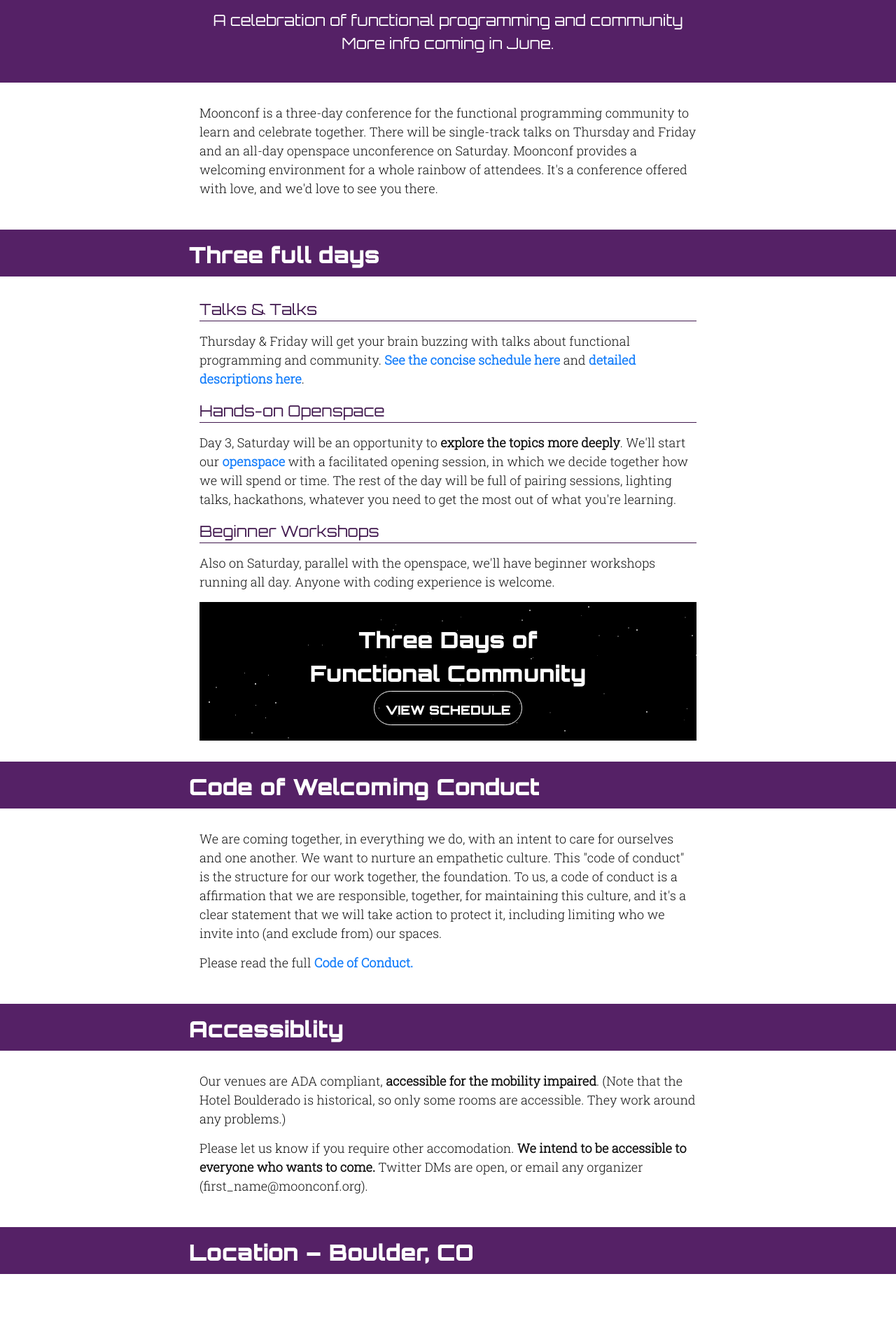
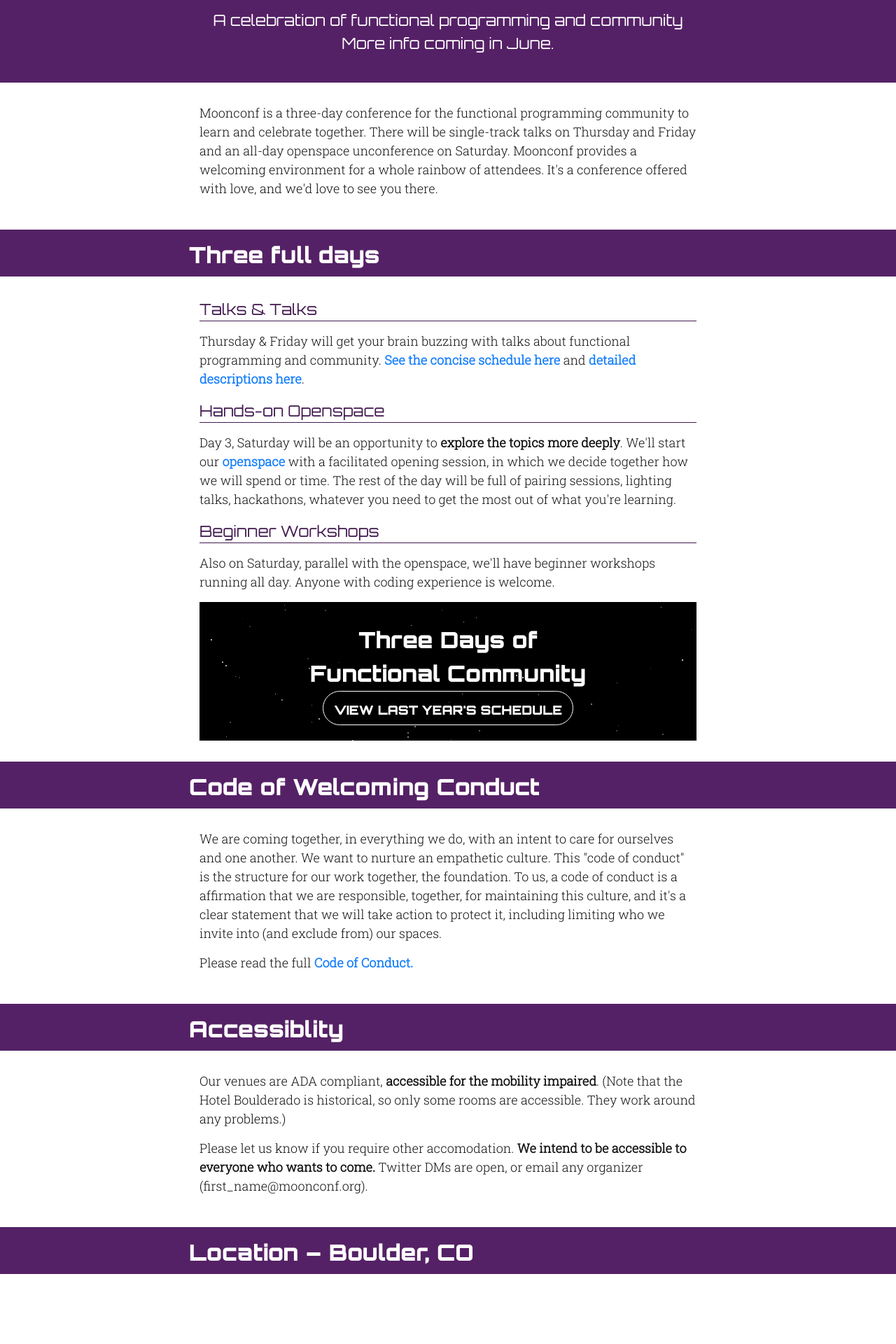
Before and after one commit to maitria/moonconf.org, a Jekyll site: the page built from index.html, in a window 1280 px wide. Shown: the part 369-2289 px from the top of the page at 70% size. Built offline with Jekyll 4.4.1, drawn with Linux system fonts in a browser that asks for light colours.

Commit message:
Change 'view shedule' to 'view last year's...'

```diff
--- a/_includes/schedule-call-to-action.html
+++ b/_includes/schedule-call-to-action.html
@@ -1,5 +1,5 @@
 <div class="cta stars">
   <h2>Three Days of<br>Functional Community</h2>
-  <a class="button" href="/schedule.html">View Schedule</a>
+  <a class="button" href="/2016/schedule.html">View last year's schedule</a>
   {% include stars.html %}
 </div>
```
